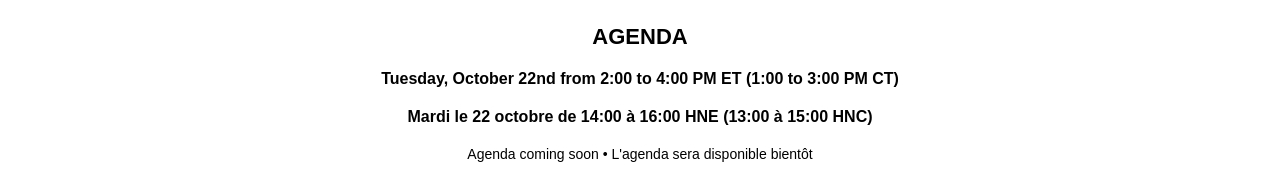
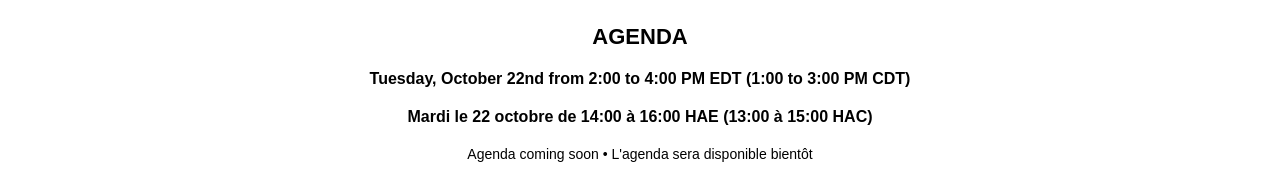
Before and after one commit to TeamOkto/box-el, a React (Create React App) app: page / in a window 1280 px wide. Shown: the part 471-647 px from the top of the page. Built offline with nearby package versions, Linux system fonts and the light colour scheme.

Commit message:
adjusted timezones

```diff
--- a/src/Agenda.js
+++ b/src/Agenda.js
@@ -73,8 +73,8 @@ export default class Agenda extends Component {
 			return(
 				<div>
 					<h1>AGENDA</h1>
-					<h2>Tuesday, October 22nd from 2:00 to 4:00 PM ET (1:00 to 3:00 PM CT)</h2>
-					<h2>Mardi le 22 octobre de 14:00 à 16:00 HNE (13:00 à 15:00 HNC)</h2>
+					<h2>Tuesday, October 22nd from 2:00 to 4:00 PM EDT (1:00 to 3:00 PM CDT)</h2>
+					<h2>Mardi le 22 octobre de 14:00 à 16:00 HAE (13:00 à 15:00 HAC)</h2>
 					Agenda coming soon &bull; L'agenda sera disponible bientôt
 				</div>
 			)
```
